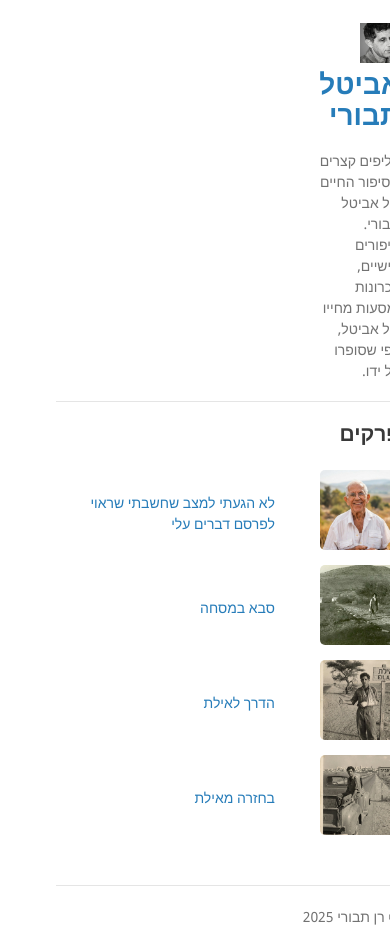
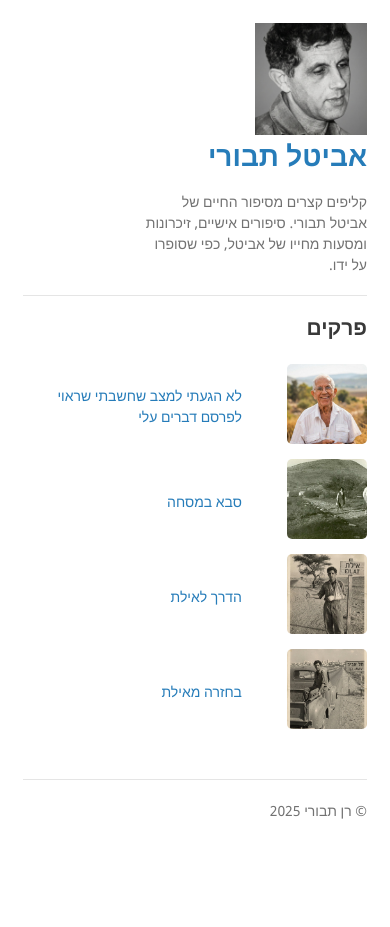
Before and after one commit to rantav/avital, a Jekyll site: the page built from index.md, in a window 390 px wide. Built offline with Jekyll 4.4.1, drawn with Linux system fonts in a browser that asks for light colours; after the commit the page ends 900 px from its top, so only the background shows below that.

Commit message:
Fix pading for small screens

```diff
--- a/_sass/jekyll-theme-minimal.scss
+++ b/_sass/jekyll-theme-minimal.scss
@@ -253,7 +253,7 @@ footer {
 
   [dir="rtl"] header {
     padding-right:0;
-    padding-left:320px;
+    padding-left:120px;
   }
 
   section {
```
